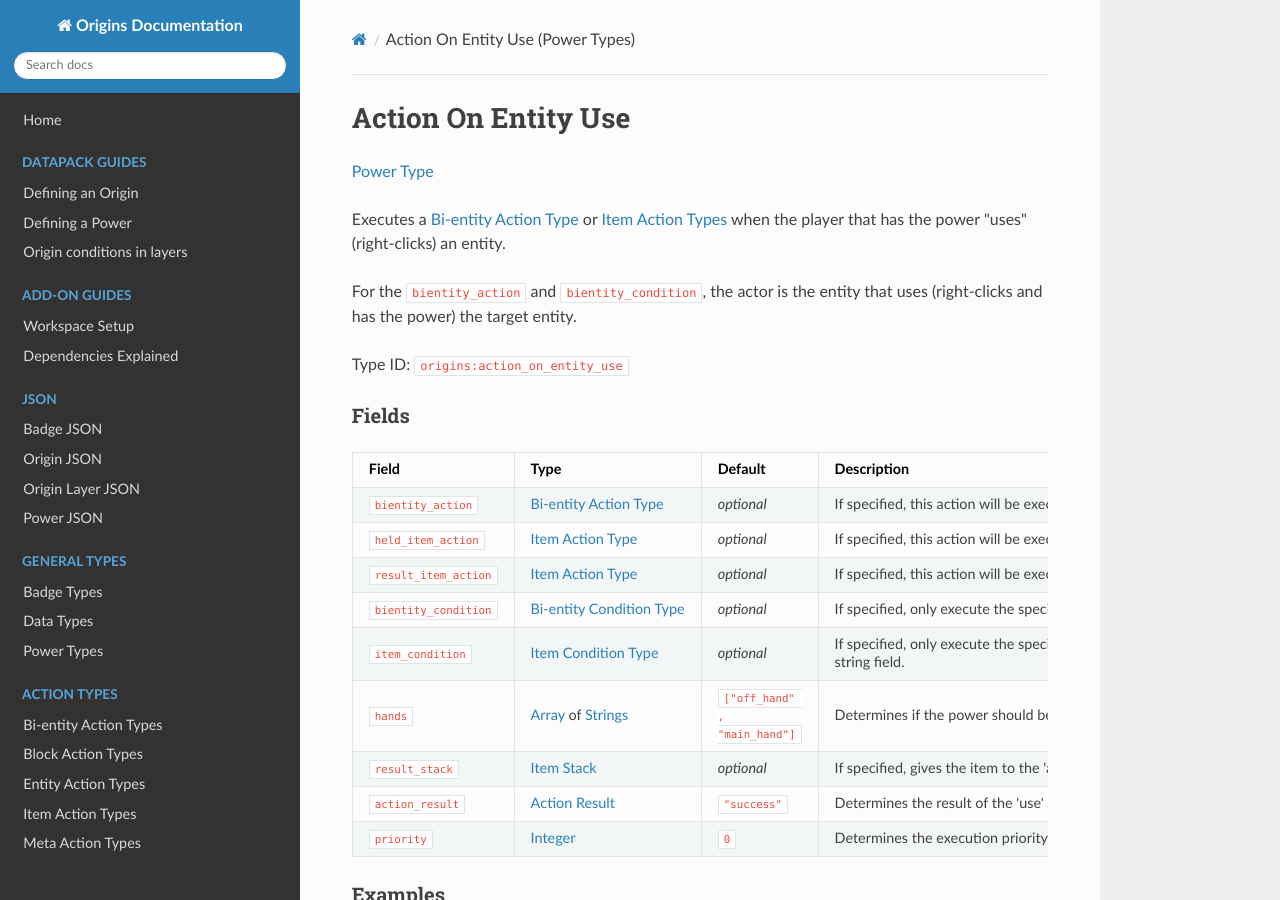
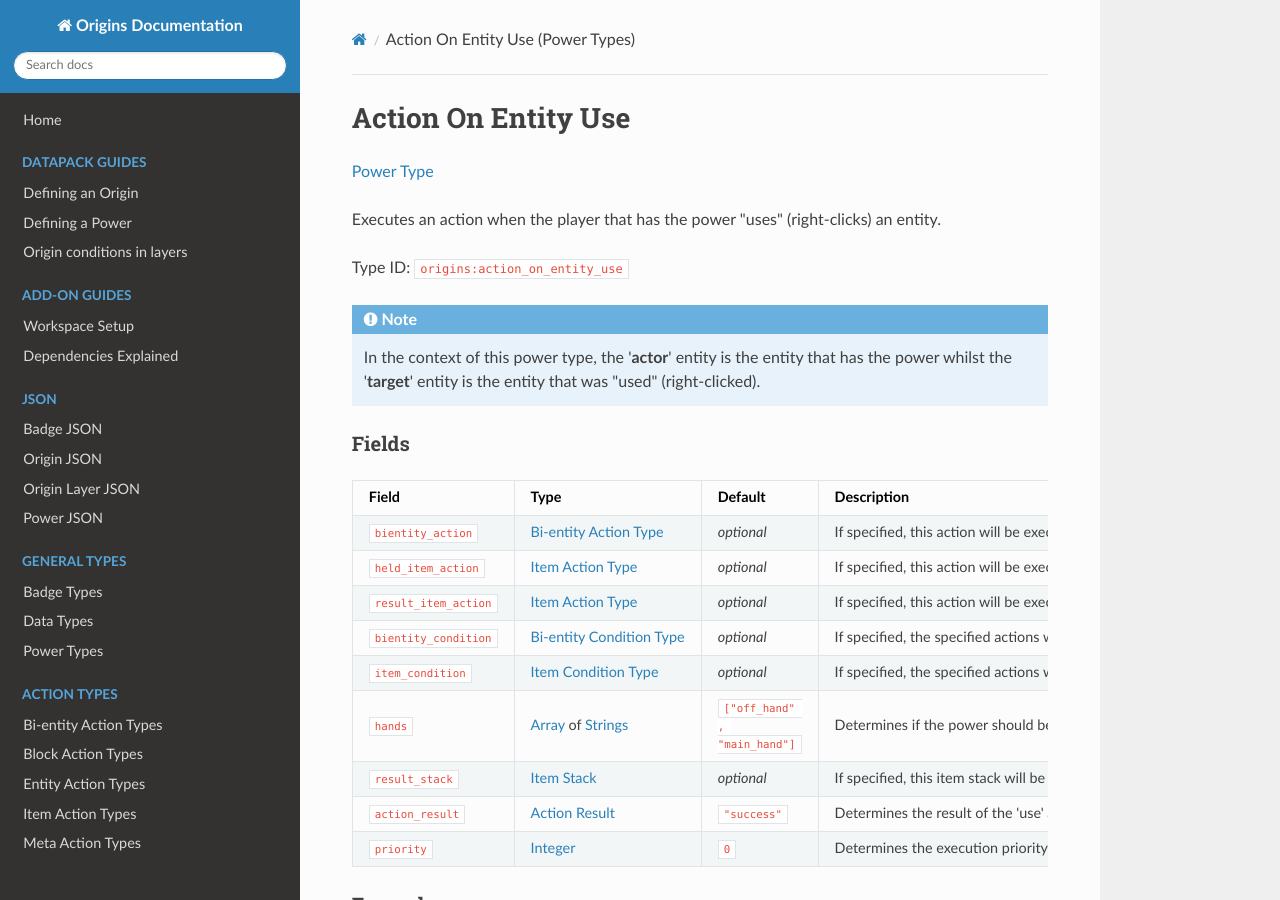
Before and after one commit to apace100/origins-docs, an MkDocs documentation site: the page built from docs/types/power_types/action_on_entity_use.md, in a window 1280 px wide and 900 px high. Built offline with MkDocs 1.6.1, drawn with Linux system fonts in a browser that asks for light colours; nearby versions of some CDN libraries.

Commit message:
Updated `action_on_entity_use.md` (Power Types) * Simplified the description of the power type * Separated the 'actor' and 'target' context note from the description of the power type * Changed the description of the fields to match the new changes

```diff
--- a/docs/types/power_types/action_on_entity_use.md
+++ b/docs/types/power_types/action_on_entity_use.md
@@ -7,24 +7,26 @@ date: 2021-10-05
 
 [Power Type](../power_types.md)
 
-Executes a [Bi-entity Action Type](../bientity_action_types.md) or [Item Action Types](../item_action_types.md) when the player that has the power "uses" (right-clicks) an entity.
-
-For the `bientity_action` and `bientity_condition`, the actor is the entity that uses (right-clicks and has the power) the target entity.
+Executes an action when the player that has the power "uses" (right-clicks) an entity.
 
 Type ID: `origins:action_on_entity_use`
+
+!!! note
+
+    In the context of this power type, the '**actor**' entity is the entity that has the power whilst the '**target**' entity is the entity that was "used" (right-clicked).
 
 
 ### Fields
 
 Field | Type | Default | Description
 ------|------|---------|-------------
-`bientity_action` | [Bi-entity Action Type](../bientity_action_types.md) | _optional_ | If specified, this action will be executed on either or both 'actor' (the player that has the power) or 'target' (the entity that's been right-clicked) entity.
-`held_item_action` | [Item Action Type](../item_action_types.md) | _optional_ | If specified, this action will be executed on the item used for right-clicking the 'target' entity in the specified hand(s) determined by the `hands` string field.
-`result_item_action` | [Item Action Type](../item_action_types.md) | _optional_ | If specified, this action will be executed on the item that is given to the 'actor' (the player that has the power) entity.
-`bientity_condition` | [Bi-entity Condition Type](../bientity_condition_types.md) | _optional_ | If specified, only execute the specified actions if this condition is fulfilled by either or both 'actor' (the player that has the power) or 'target' (the entity that's been right-clicked) entity.
-`item_condition` | [Item Condition Type](../item_condition_types.md) | _optional_ | If specified, only execute the specified actions if this condition is fulfilled by the item in the 'actor' (the player that has the power) entity's specified hand(s) determined by the `hands` string field.
-`hands` | [Array](../data_types/array.md) of [Strings](../data_types/string.md) | `["off_hand" , "main_hand"]` | Determines if the power should be activated if the player used the specified hand(s). Accepts `"off_hand"`, `"main_hand"` or both.
-`result_stack` | [Item Stack](../data_types/item_stack.md) | _optional_ | If specified, gives the item to the 'actor' (the player that has the power) entity.
+`bientity_action` | [Bi-entity Action Type](../bientity_action_types.md) | _optional_ | If specified, this action will be executed on either or both the '**actor**' and '**target**' entities.
+`held_item_action` | [Item Action Type](../item_action_types.md) | _optional_ | If specified, this action will be executed on the item used by the '**actor**' entity for right-clicking the '**target**' entity.
+`result_item_action` | [Item Action Type](../item_action_types.md) | _optional_ | If specified, this action will be executed on the item that is given to the '**actor**' entity.
+`bientity_condition` | [Bi-entity Condition Type](../bientity_condition_types.md) | _optional_ | If specified, the specified actions will only be executed if this condition is fulfilled by either or both '**actor**' and '**target**' entities.
+`item_condition` | [Item Condition Type](../item_condition_types.md) | _optional_ | If specified, the specified actions will only be executed if this condition is fulfilled by the item used by the '**actor**' entity for right-clicking the '**target**' entity.
+`hands` | [Array](../data_types/array.md) of [Strings](../data_types/string.md) | `["off_hand" , "main_hand"]` | Determines if the power should be activated if the '**actor**' entity used the specified hand(s). Accepts `"off_hand"`, `"main_hand"` or both
+`result_stack` | [Item Stack](../data_types/item_stack.md) | _optional_ | If specified, this item stack will be given to the '**actor**' entity.
 `action_result` | [Action Result](../../misc/extras/action_results.md) | `"success"` | Determines the result of the 'use' action.
 `priority` | [Integer](../data_types/integer.md) | `0` | Determines the execution priority of the power.
 
```
